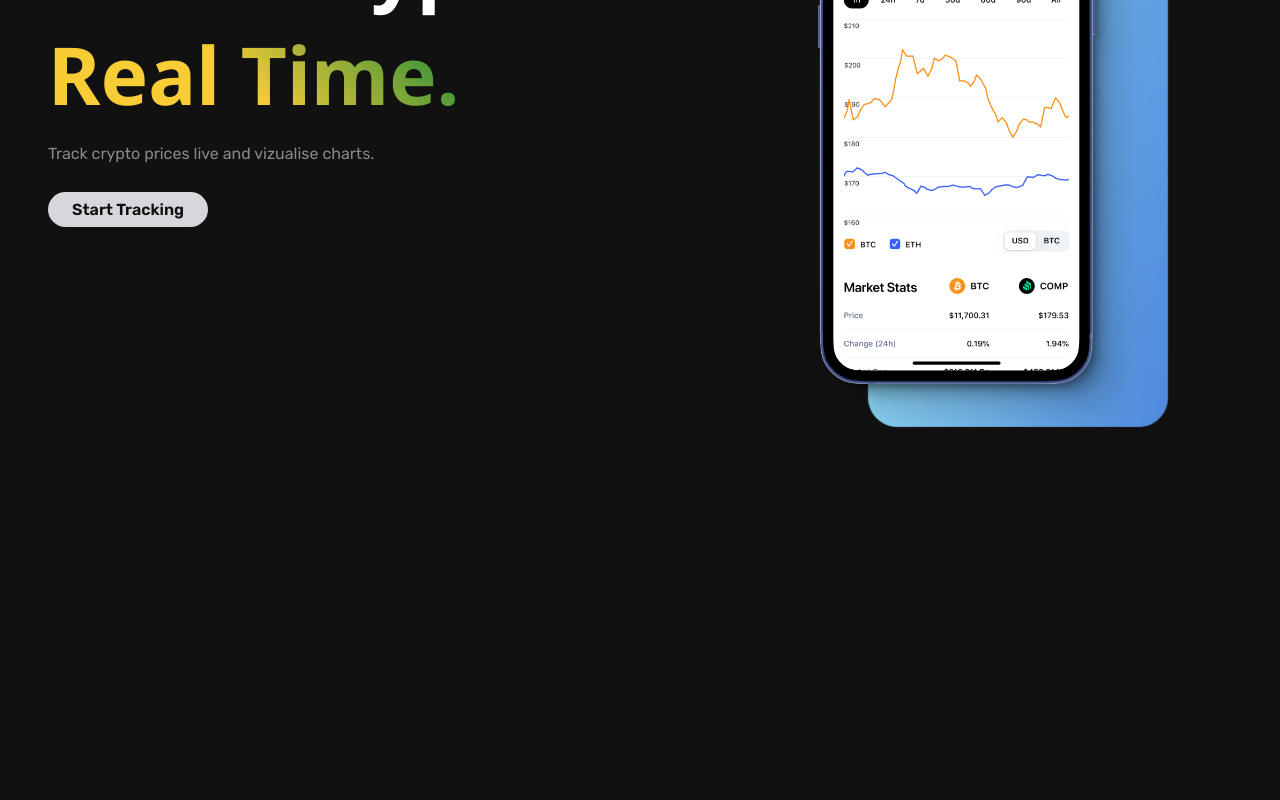
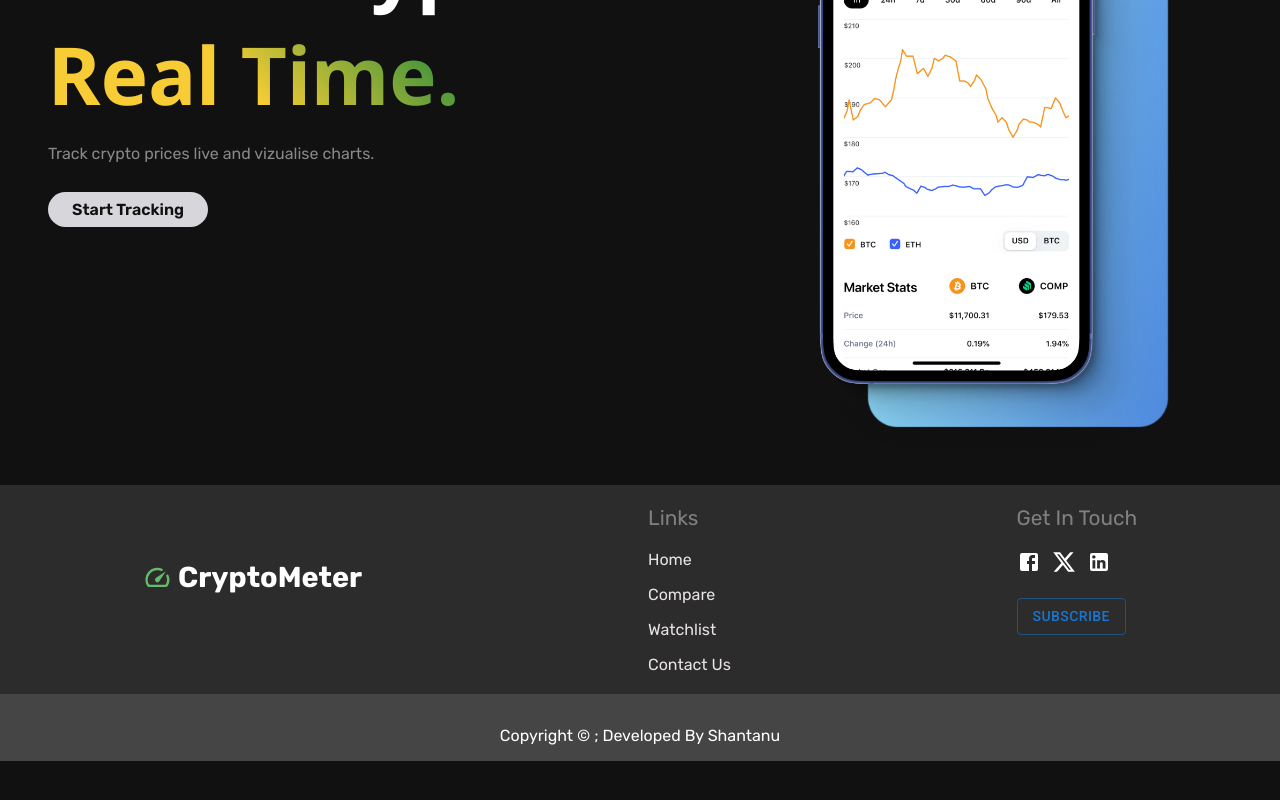
Before and after one commit to Shantanu221/Crypto-meter-site, a React (Vite) app: page / in a window 1280 px wide. Shown: the part 268-1068 px from the top of the page. Built offline with nearby package versions, Linux system fonts and the light colour scheme.

Commit message:
footer and final changes

```diff
--- a/src/components/Common/Footer/index.jsx
+++ b/src/components/Common/Footer/index.jsx
@@ -1,7 +1,54 @@
 import "./styles.css";
+import { Link } from "react-router-dom";
+import SpeedRoundedIcon from "@mui/icons-material/SpeedRounded";
+import { green } from "@mui/material/colors";
+import FacebookIcon from "@mui/icons-material/Facebook";
+import XIcon from "@mui/icons-material/X";
+import LinkedInIcon from "@mui/icons-material/LinkedIn";
+import { Button } from "@mui/material";
 
 function Footer() {
-  return <div>Footer</div>;
+  return (
+    <>
+      <div className="footer-div">
+        <div className="site-logo">
+          <Link to="/" className="logo-a ">
+            <SpeedRoundedIcon sx={{ color: green[400], fontSize: "1.8rem" }} />
+            <h1 className="logo footer-logo">CryptoMeter</h1>
+          </Link>
+        </div>
+        <div className="footer-links">
+          <p className="footer-link-heading">Links</p>
+          <div className="links footer">
+            <Link to="/">
+              <p className="link footer-link">Home</p>
+            </Link>
+            <Link to="/">
+              <p className="link footer-link">Compare</p>
+            </Link>
+            <Link to="/">
+              <p className="link footer-link">Watchlist</p>
+            </Link>
+            <Link to="/">
+              <p className="link footer-link">Contact Us</p>
+            </Link>
+          </div>
+        </div>
+        <div className="get-in-touch">
+          <p className="footer-socials">Get In Touch</p>
+          <div>
+            <FacebookIcon />
+            <XIcon />
+            <LinkedInIcon />
+          </div>
+          <Button variant="outlined">Subscribe</Button>
+        </div>
+      </div>
+      <div className="copyright">
+        <p>Copyright &copy; ; Developed By Shantanu </p>
+      </div>
+    </>
+  );
 }
 
 export default Footer;
--- a/src/components/Common/Footer/styles.css
+++ b/src/components/Common/Footer/styles.css
@@ -0,0 +1,66 @@
+.footer-div {
+  margin-top: 250px;
+  background-color: rgb(45, 44, 44);
+  /* padding-left: 48px; */
+  display: flex;
+  justify-content: space-around;
+  padding-bottom: 1.2rem;
+}
+
+.site-logo {
+  padding-top: 3.5rem;
+}
+
+.footer-logo {
+  font-size: 1.8rem !important;
+}
+
+.footer-links {
+  text-align: left;
+}
+
+.footer-link {
+  margin: 0;
+}
+
+.footer {
+  display: flex;
+  flex-direction: column;
+  gap: 1rem !important;
+  align-items: start;
+}
+
+.footer-link-heading {
+  color: grey;
+  font-size: 1.3rem !important;
+}
+
+.footer-socials {
+  color: grey;
+  font-size: 1.3rem;
+}
+
+.get-in-touch div {
+  display: flex;
+  gap: 0.7rem;
+  cursor: pointer;
+  margin-bottom: 1.5rem;
+}
+
+.copyright {
+  background-color: rgb(69, 69, 69);
+  text-align: center;
+  padding-top: 2rem;
+  padding-bottom: 1rem;
+}
+
+.copyright p {
+  margin: 0;
+  color: rgb(255, 255, 255);
+}
+
+@media only screen and (max-width: 800px) {
+  .footer-div {
+    margin-top: 440px;
+  }
+}
--- a/src/pages/Dashboard.jsx
+++ b/src/pages/Dashboard.jsx
@@ -7,6 +7,7 @@
 import PaginationControlled from "../components/Dashboard/Pagination";
 import Loader from "../components/Common/Loader";
 import BackToTop from "../components/Common/BackToTop";
+import Footer from "../components/Common/Footer";
 
 function DashboardPage() {
   const [coins, setCoins] = useState([]);
--- a/src/pages/Home.jsx
+++ b/src/pages/Home.jsx
@@ -1,11 +1,13 @@
 import Header from "../components/Common/Header";
 import MainComponent from "../components/LandingPage/MainComponent";
+import Footer from "../components/Common/Footer";
 
 function HomePage() {
   return (
     <div>
       <Header />
       <MainComponent />
+      <Footer />
     </div>
   );
 }
```
